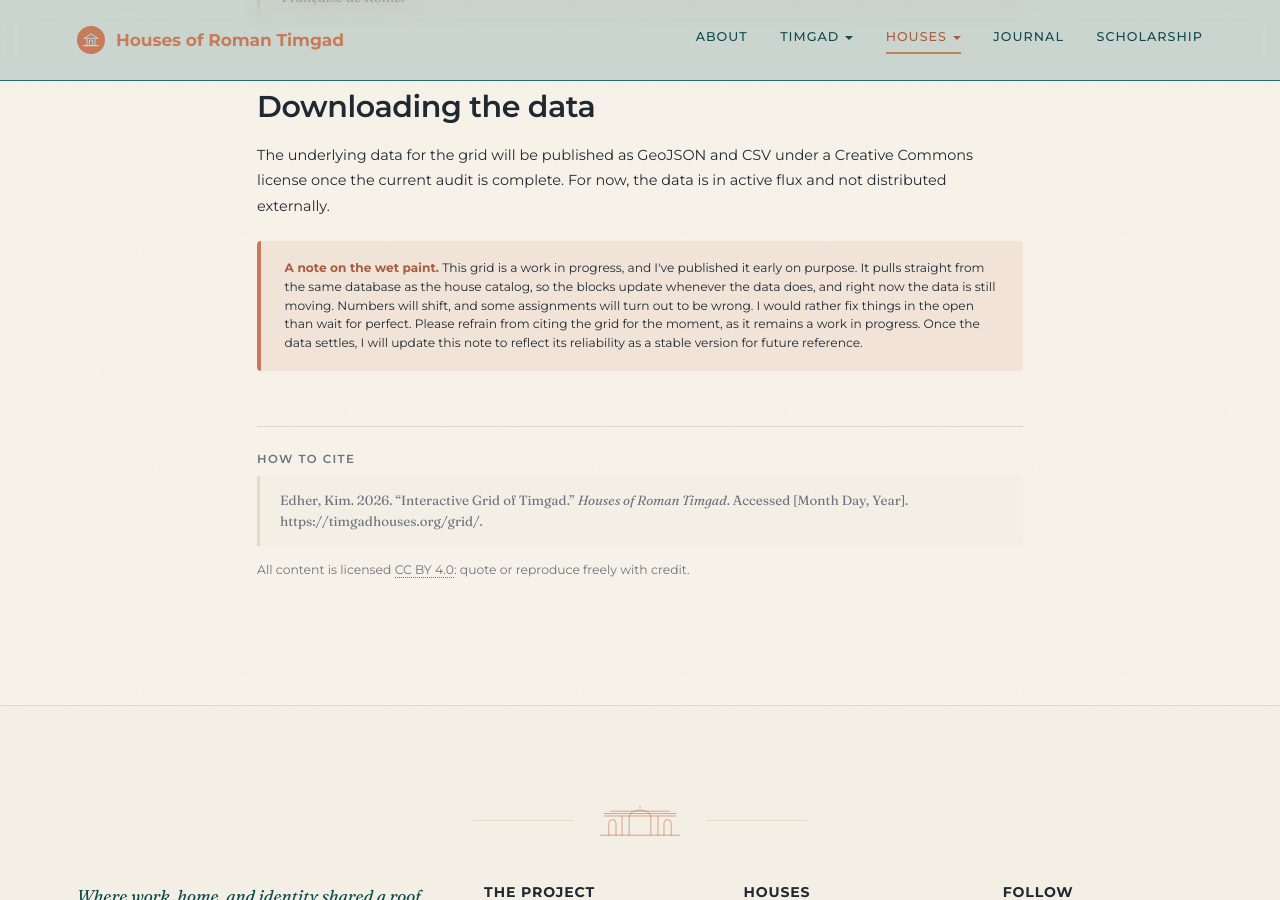
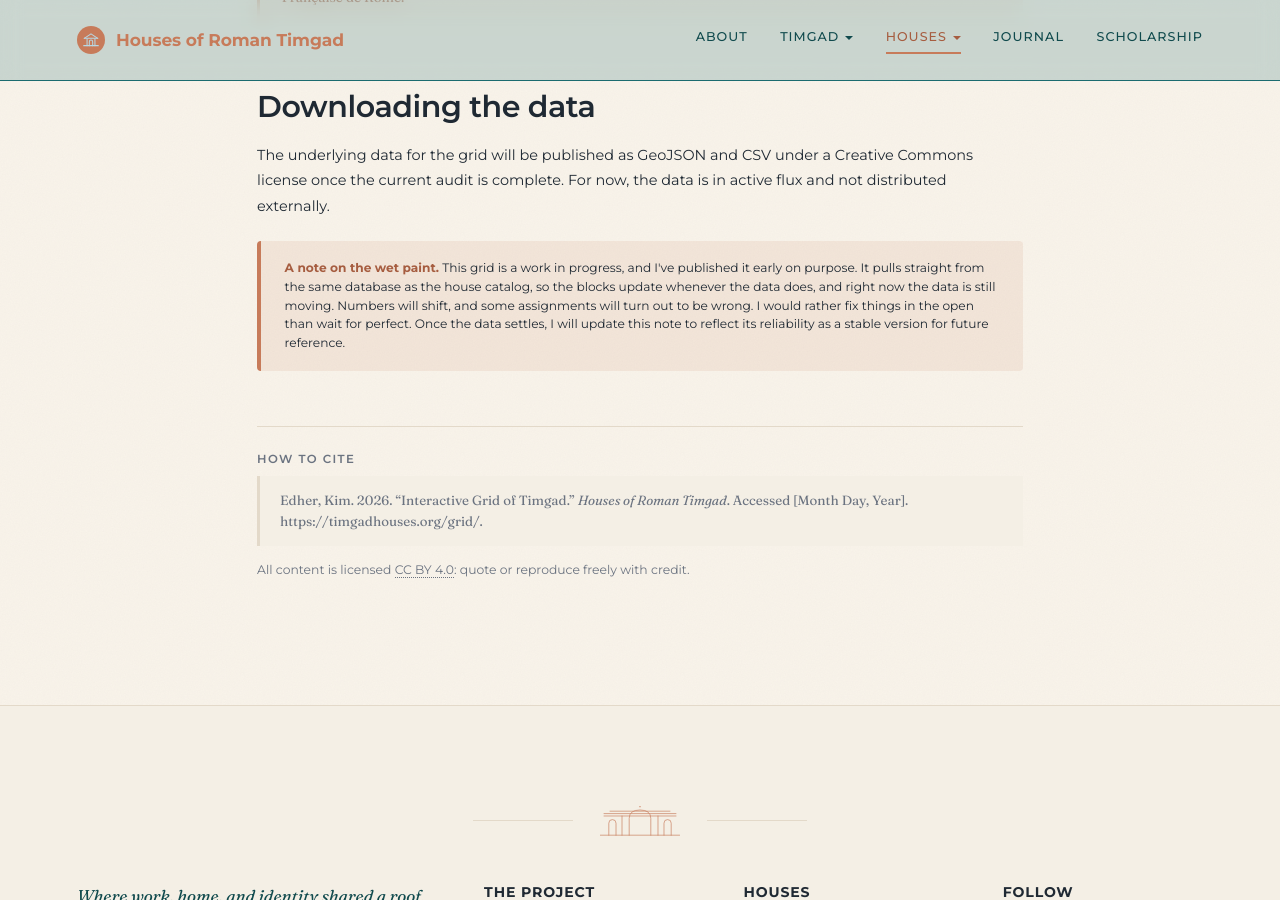
Before and after one commit to kimedher/timgadhouses, a Jekyll site: the page built from grid/index.md, in a window 1280 px wide and 900 px high, scrolled down 2915 px. Built offline with Jekyll 4.4.1, drawn with Linux system fonts in a browser that asks for light colours.

Commit message:
Drop the citation request from the grid wet-paint note

```diff
--- a/grid/index.md
+++ b/grid/index.md
@@ -47,7 +47,7 @@ A concordance spreadsheet keeps every TIMG identifier in translation with Ballu
 The underlying data for the grid will be published as GeoJSON and CSV under a Creative Commons license once the current audit is complete. For now, the data is in active flux and not distributed externally.
 
 <div class="callout-warn">
-  <p><strong>A note on the wet paint.</strong> This grid is a work in progress, and I've published it early on purpose. It pulls straight from the same database as the house catalog, so the blocks update whenever the data does, and right now the data is still moving. Numbers will shift, and some assignments will turn out to be wrong. I would rather fix things in the open than wait for perfect. Please refrain from citing the grid for the moment, as it remains a work in progress. Once the data settles, I will update this note to reflect its reliability as a stable version for future reference.</p>
+  <p><strong>A note on the wet paint.</strong> This grid is a work in progress, and I've published it early on purpose. It pulls straight from the same database as the house catalog, so the blocks update whenever the data does, and right now the data is still moving. Numbers will shift, and some assignments will turn out to be wrong. I would rather fix things in the open than wait for perfect. Once the data settles, I will update this note to reflect its reliability as a stable version for future reference.</p>
 </div>
 
 {% include cite-block.html %}
```
